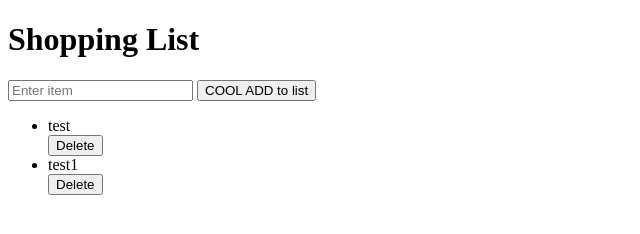
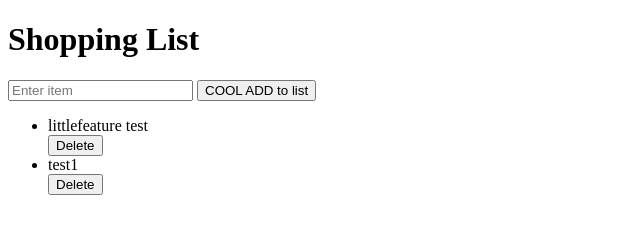
Before and after one commit to delicut/background-generator, a plain HTML site: page index.html in a window 1280 px wide. Shown: the full height of the page, 0-640 px from the left. Drawn offline with Linux system fonts and the light colour scheme.

Commit message:
test new branch

```diff
--- a/index.html
+++ b/index.html
@@ -9,7 +9,7 @@
 	<button id="submit">COOL ADD to list</button>
 	<ul id="ulist">
 		<div>
-			<li> test</li>
+			<li> littlefeature test</li>
 		    <button>Delete</button>
 		</div>
 		<div>
```
